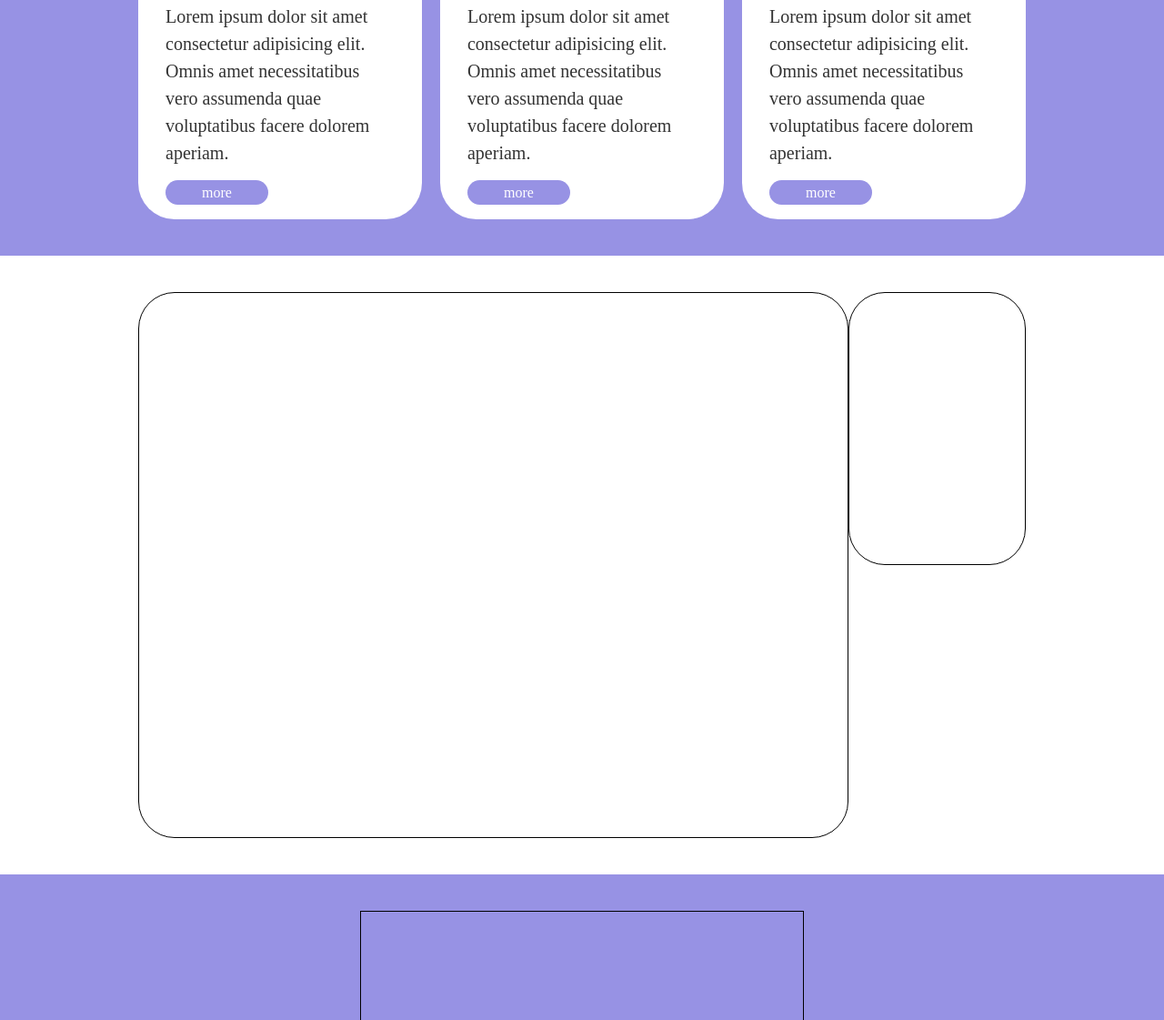
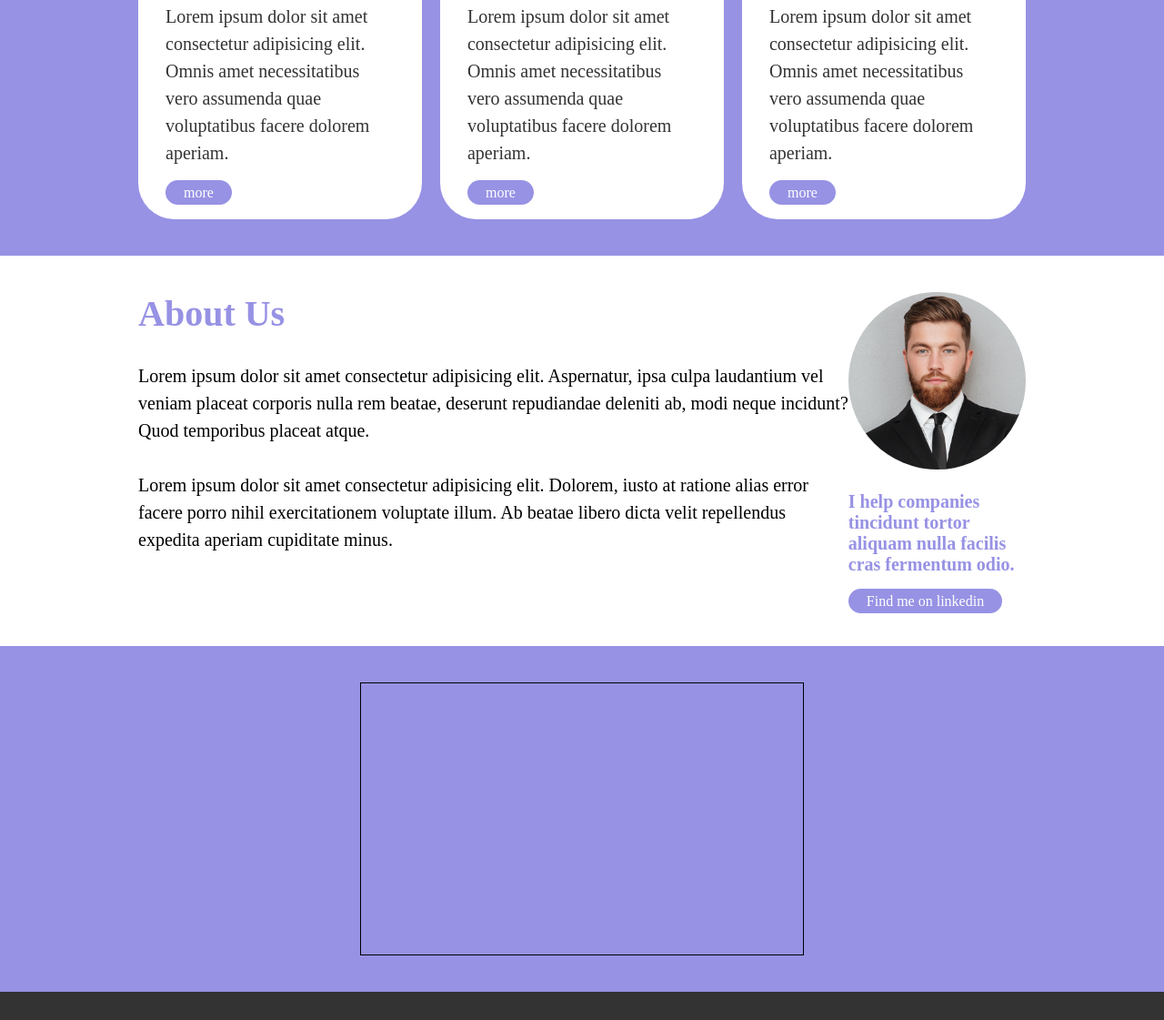
Before and after one commit to AlessandroPalumboDev/htmlcss-responsive-layout, a plain HTML site: page index.html in a window 1280 px wide. Shown: the part 3286-4407 px from the top of the page at 91% size. Drawn offline with nearby package versions, Linux system fonts and the light colour scheme.

Commit message:
[UPD] Add style to about section

```diff
--- a/css/style.css
+++ b/css/style.css
@@ -73,7 +73,7 @@
     background-color: #9792E4;
     color: white;
     border-radius: 20px;
-    padding: 5px 40px;
+    padding: 5px 20px;
     text-decoration: none;
 }
 
@@ -366,6 +366,24 @@ p{
     margin: 10px 0;
 }
 
+.about .w-80 h2{
+    font-size: 40px;
+}
+
+.about .w-80 h2, .about .w-80 p{
+    margin-bottom: 30px;
+}
+
+.about .w-20 img{
+    width: 60%;
+    border-radius: 500px;
+}
+
+.about .w-20 h3{
+    font-size: 30px;
+    margin: 20px 0;
+}
+
 /* FOOTER */
 
 /* top-footer */
@@ -424,7 +442,7 @@ p{
   /* tablet  */
 @media screen and (min-width: 480px) {
     .container{
-        max-width: 80%;
+        max-width: 760px;
     }
 
     .jumbo .row{
@@ -480,6 +498,20 @@ p{
     .about .w-20{
         width: 20%;
     }
+
+    .about .w-20 img{
+        width: 100%;
+        border-radius: 500px;
+    }
+
+    .about .w-20 h3{
+        font-size: 20px;
+        margin: 20px 0;
+    }
+
+    .about .w-20 span{
+        width: ;
+    }
 }
 
 
--- a/index.html
+++ b/index.html
@@ -314,19 +314,30 @@
             <div class="container">
                 <div class="row">
                     <div class="col w-80 ">
-                        <div class="content h-600 border">
-
+                        <div class="content">
+                            <h2 class="violet">
+                                About Us
+                            </h2>
+                            <p class="first">
+                                Lorem ipsum dolor sit amet consectetur adipisicing elit. Aspernatur, ipsa culpa laudantium vel veniam placeat corporis nulla rem beatae, deserunt repudiandae deleniti ab, modi neque incidunt? Quod temporibus placeat atque.
+                            </p>
+                            <p class="second">
+                                Lorem ipsum dolor sit amet consectetur adipisicing elit. Dolorem, iusto at ratione alias error facere porro nihil exercitationem voluptate illum. Ab beatae libero dicta velit repellendus expedita aperiam cupiditate minus.
+                            </p>
                         </div>
                     </div>
                     <div class="col w-20">
-                        <div class="content h-300 border">
-
+                        <div class="content">
+                            <img src="./img/about.jpg" alt="about">
+                            <h3 class="violet">
+                                I help companies tincidunt tortor aliquam nulla facilis cras fermentum odio.
+                            </h3>
+                            <span><a class="btn-violet" href="#">Find me on linkedin</a></span>
                         </div>
                     </div>
                 </div>
             </div>
         </section>
-
     </main>
 
     <footer>
```
